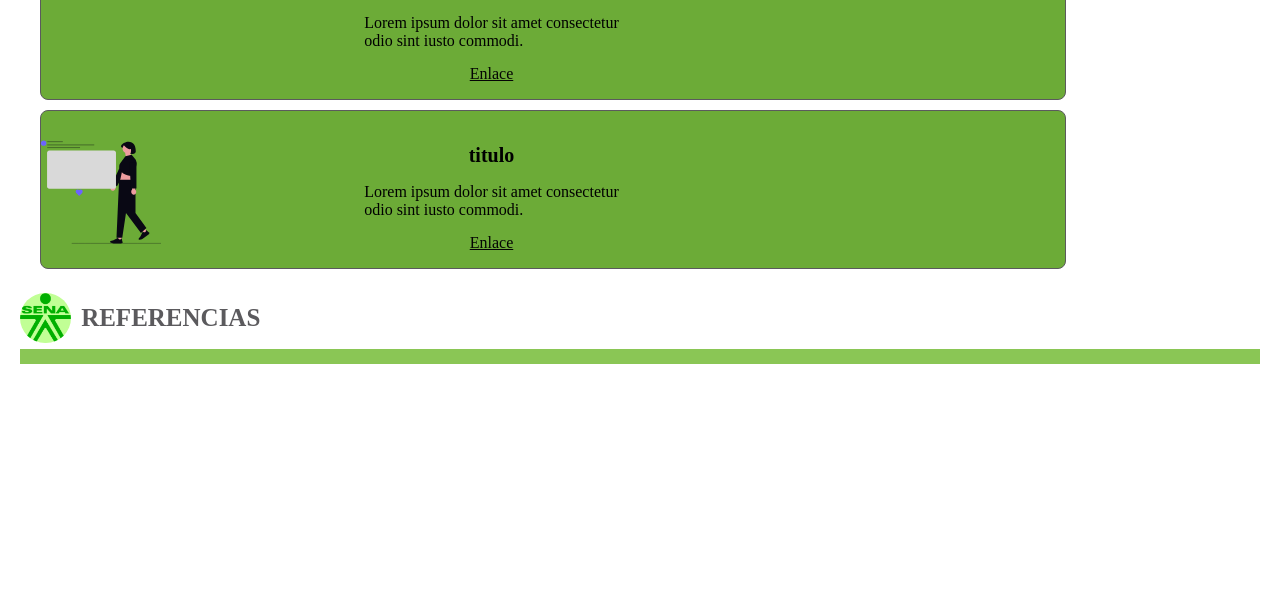
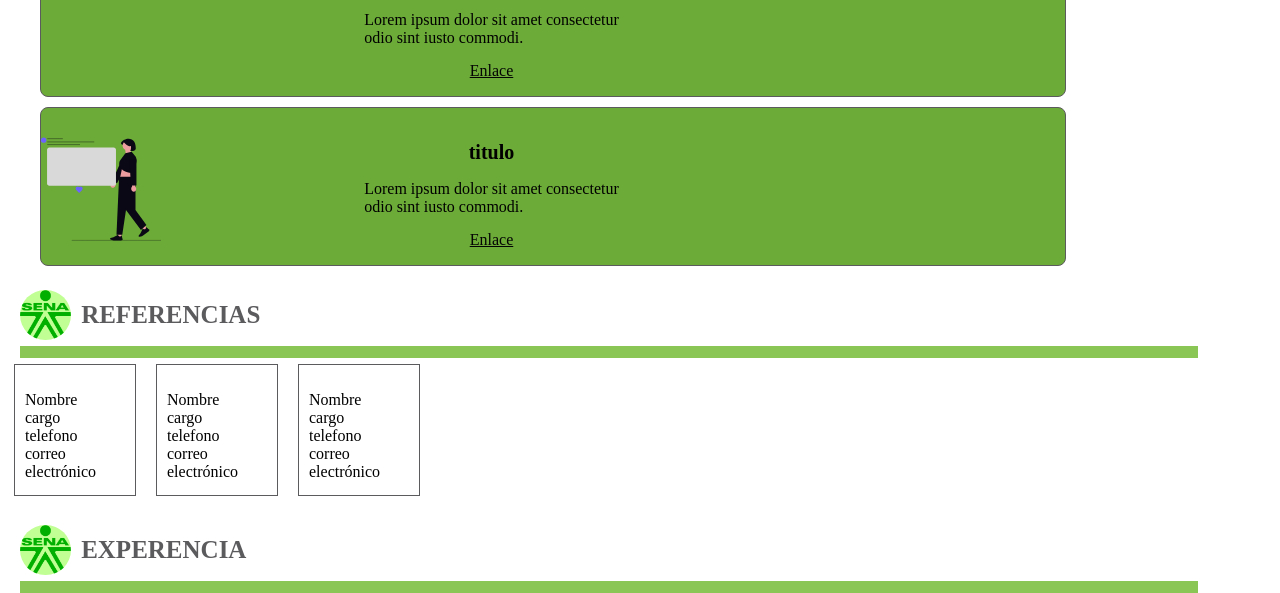
Before and after one commit to laura-agudelo/portafolio-Laura-Mariana-Agudelo-Beltr-n, a plain HTML site: page index.html in a window 1280 px wide. Shown: the part 753-1346 px from the top of the page. Before the commit the page ends 1117 px from the top, so only its background shows below. Drawn offline with Linux system fonts and the light colour scheme.

Commit message:
referencias

```diff
--- a/index.html
+++ b/index.html
@@ -73,5 +73,25 @@
   <h1>REFERENCIAS</h1>
  </div>
  <div class="spacer"></div>
+
+<div class="container-paintings">
+<div class="cuadro"><p> Nombre <br>
+  cargo <br>
+  telefono <br>
+  correo electrónico</p></div>
+<div class="cuadro"><p> Nombre <br>
+  cargo <br>
+  telefono <br>
+  correo electrónico</p></div>
+<div class="cuadro"><p> Nombre <br>
+  cargo <br>
+  telefono <br>
+  correo electrónico</p></div>
+</div>
+<div class="experience">
+  <img src="Assets/icons/logoSena.png" alt="logoSena2">
+  <h1>EXPERENCIA</h1>
+ </div>
+ <div class="spacer"></div>
 </body>
 </html>
--- a/styles/index.css
+++ b/styles/index.css
@@ -48,9 +48,9 @@ background-color: #6cab37
   }
   .card {
     display: flex;
-    border: 1px solid #5b5a5d;;
+    border: 1px solid #5b5a5d;
     border-radius: 8px;
-    background-color: #6cab37;;
+    background-color: #6cab37;
     height: auto;
     width: 80%;
     margin-left: 40px;
@@ -110,6 +110,41 @@ background-color: #6cab37
 .spacer {
     margin-left: 20px;
     margin-right: 20px;
-    height: 15px;
+    height: 12px;
+    width: 92%;
     background-color: #8ac655
   }
+  .container-paintings{
+    display: flex;
+  }
+  .cuadro {
+    width: 100px;
+    height: 110px;
+    border: 1px solid #5b5a5d;
+    margin: 6px;
+    margin-left: 14px;
+    padding: 10px;
+  }
+  .experience >img{
+    height: 50px;
+    background-color: #c1ff95;
+    border-radius: 50px;
+    margin-left: 20px;
+}
+.experience{
+    display: flex;
+    align-items: center;
+    margin-top: 18px;
+}
+.experience> h1{
+    margin-left: 10px;
+    font-size: 25px;
+    color: #5b5a5d;
+}
+.spacer {
+    margin-left: 20px;
+    margin-right: 20px;
+    height: 12px;
+    width: 92%;
+    background-color: #8ac655
+  }
```
